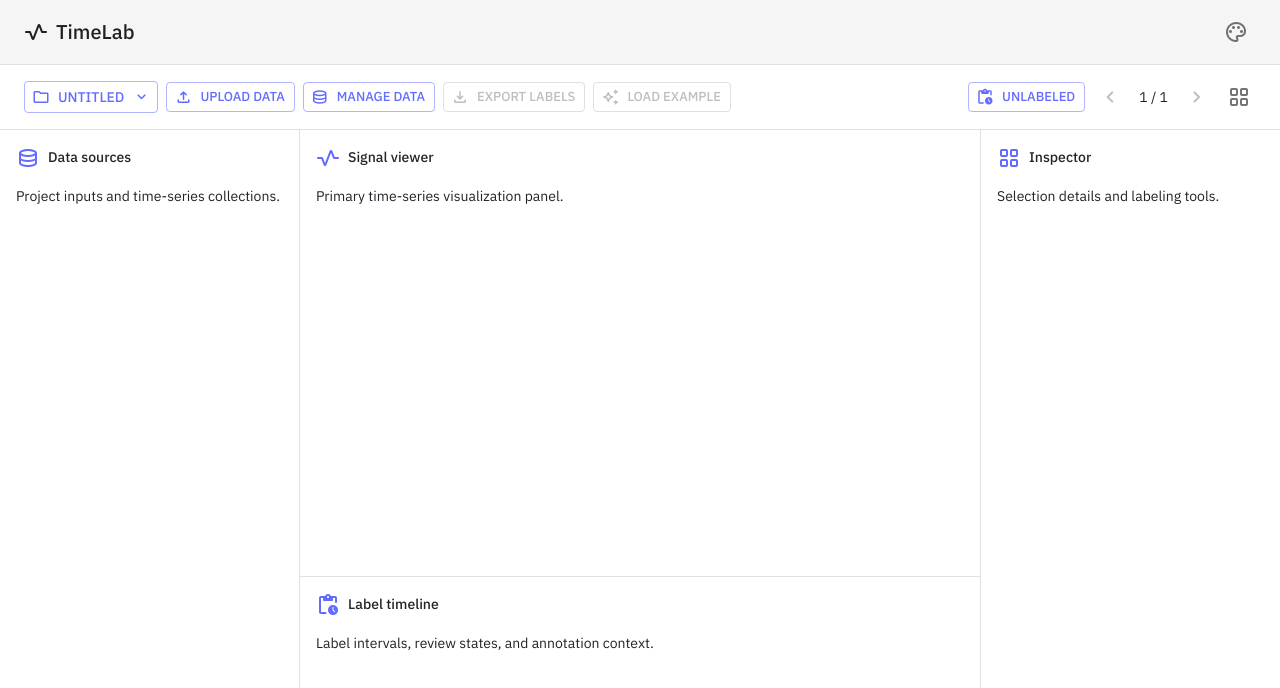
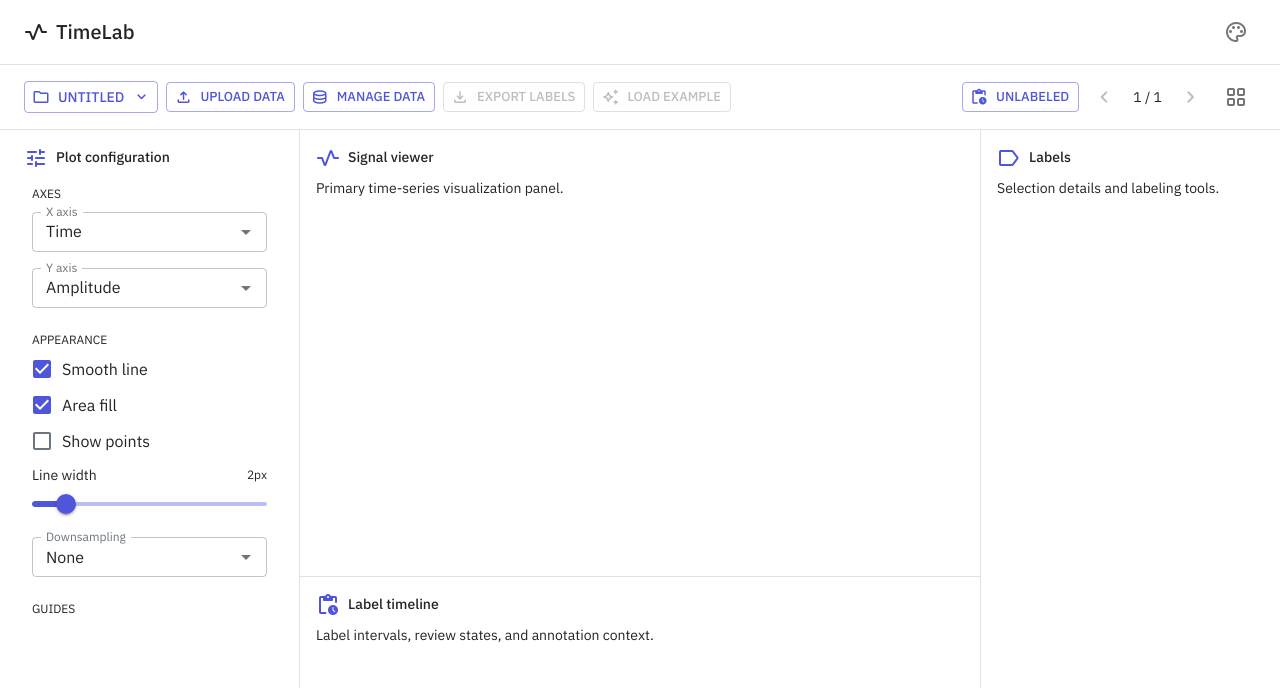
Before and after one commit to Eoic/TimeLabReact, a React (Vite) app: page / in a window 1280 px wide. Shown: the top 688 px of the page. Built offline with nearby package versions, Linux system fonts and the light colour scheme.

Commit message:
feat: add FormCheckbox component and integrate into PlotConfiguration; update ProjectDialog and ProjectManager for improved project handling; enhance theme customization in MuiThemeBridge

```diff
--- /dev/null
+++ b/src/components/FormCheckbox.tsx
@@ -0,0 +1,20 @@
+import Checkbox from '@mui/material/Checkbox';
+import FormControlLabel from '@mui/material/FormControlLabel';
+
+type FormCheckboxProps = {
+  label: string;
+  isChecked: boolean;
+  onChange: (isChecked: boolean) => void;
+};
+
+export function FormCheckbox({ label, isChecked, onChange }: FormCheckboxProps) {
+  return (
+    <FormControlLabel
+      control={
+        <Checkbox checked={isChecked} onChange={(event) => onChange(event.target.checked)} sx={{ ml: -0.25, p: 0 }} />
+      }
+      label={label}
+      sx={{ alignItems: 'center', gap: 1, ml: 0, mr: 0 }}
+    />
+  );
+}
--- a/src/components/Header.tsx
+++ b/src/components/Header.tsx
@@ -31,8 +31,11 @@ export function Header() {
       elevation={0}
       position="static"
       sx={{
+        bgcolor: 'background.paper',
         borderBottom: 1,
         borderColor: 'divider',
+        color: 'text.primary',
+        flexShrink: 0,
       }}
     >
       <Toolbar
--- a/src/components/MaterialSymbol.tsx
+++ b/src/components/MaterialSymbol.tsx
@@ -3,6 +3,7 @@ import Icon from '@mui/material/Icon';
 export type MaterialSymbolName =
   | 'add'
   | 'auto_awesome'
+  | 'check'
   | 'chevron_left'
   | 'chevron_right'
   | 'delete'
@@ -14,8 +15,10 @@ export type MaterialSymbolName =
   | 'grid_view'
   | 'hourglass_empty'
   | 'keyboard_arrow_down'
+  | 'label'
   | 'palette'
   | 'pending_actions'
+  | 'tune'
   | 'upload'
   | 'vital_signs'
   | 'database';
--- /dev/null
+++ b/src/components/PlotConfiguration.tsx
@@ -0,0 +1,141 @@
+import Box from '@mui/material/Box';
+import Slider from '@mui/material/Slider';
+import Stack from '@mui/material/Stack';
+import Typography from '@mui/material/Typography';
+import { useState } from 'react';
+import { FormCheckbox } from './FormCheckbox';
+import { SearchableDropdown } from './SearchableDropdown';
+import type { SearchableDropdownOption } from './SearchableDropdown';
+
+type PlotAxis = 'amplitude' | 'sampleIndex' | 'time';
+type Downsampling = 'average' | 'lttb' | 'max' | 'none';
+
+type PlotConfigSectionProps = {
+  children?: React.ReactNode;
+  title: string;
+};
+
+const axisOptions: [SearchableDropdownOption<PlotAxis>, ...SearchableDropdownOption<PlotAxis>[]] = [
+  {
+    label: 'Time',
+    value: 'time',
+  },
+  {
+    label: 'Sample index',
+    value: 'sampleIndex',
+  },
+  {
+    label: 'Amplitude',
+    value: 'amplitude',
+  },
+];
+
+const downsamplingOptions: [SearchableDropdownOption<Downsampling>, ...SearchableDropdownOption<Downsampling>[]] = [
+  {
+    label: 'None',
+    value: 'none',
+  },
+  {
+    label: 'LTTB (quality)',
+    value: 'lttb',
+  },
+  {
+    label: 'Average',
+    value: 'average',
+  },
+  {
+    label: 'Max',
+    value: 'max',
+  },
+];
+
+function PlotConfigSection({ children, title }: PlotConfigSectionProps) {
+  return (
+    <Box component="section" sx={{ px: 1 }}>
+      <Typography component="h3" sx={{ mb: children ? 0.2 : 0 }} variant="overline">
+        {title}
+      </Typography>
+      {children}
+    </Box>
+  );
+}
+
+export function PlotConfiguration() {
+  const [xAxis, setXAxis] = useState<PlotAxis>('time');
+  const [yAxis, setYAxis] = useState<PlotAxis>('amplitude');
+  const [downsampling, setDownsampling] = useState<Downsampling>('none');
+  const [isSmoothLineEnabled, setIsSmoothLineEnabled] = useState(true);
+  const [isAreaFillEnabled, setIsAreaFillEnabled] = useState(true);
+  const [isShowPointsEnabled, setIsShowPointsEnabled] = useState(false);
+  const [lineWidth, setLineWidth] = useState(2);
+
+  return (
+    <Stack spacing={2}>
+      <PlotConfigSection title="Axes">
+        <Stack spacing={2}>
+          <SearchableDropdown label="X axis" onChange={setXAxis} options={axisOptions} value={xAxis} />
+          <SearchableDropdown label="Y axis" onChange={setYAxis} options={axisOptions} value={yAxis} />
+        </Stack>
+      </PlotConfigSection>
+
+      <PlotConfigSection title="Appearance">
+        <Stack spacing={1.5}>
+          <FormCheckbox
+            isChecked={isSmoothLineEnabled}
+            label="Smooth line"
+            onChange={(isChecked) => setIsSmoothLineEnabled(isChecked)}
+          />
+
+          <FormCheckbox
+            isChecked={isAreaFillEnabled}
+            label="Area fill"
+            onChange={(isChecked) => setIsAreaFillEnabled(isChecked)}
+          />
+
+          <FormCheckbox
+            isChecked={isShowPointsEnabled}
+            label="Show points"
+            onChange={(isChecked) => setIsShowPointsEnabled(isChecked)}
+          />
+
+          <Box>
+            <Box
+              sx={{
+                alignItems: 'center',
+                display: 'flex',
+                justifyContent: 'space-between',
+                mb: 0.5,
+              }}
+            >
+              <Typography component="label" id="line-width-slider-label" variant="body2">
+                Line width
+              </Typography>
+              <Typography color="text.secondary" variant="caption">
+                {lineWidth}px
+              </Typography>
+            </Box>
+
+            <Slider
+              aria-labelledby="line-width-slider-label"
+              max={8}
+              min={1}
+              onChange={(_event, nextValue) => setLineWidth(Array.isArray(nextValue) ? nextValue[0] : nextValue)}
+              step={0.5}
+              value={lineWidth}
+              valueLabelDisplay="auto"
+            />
+          </Box>
+
+          <SearchableDropdown
+            label="Downsampling"
+            onChange={(value) => setDownsampling(value)}
+            options={downsamplingOptions}
+            value={downsampling}
+          />
+        </Stack>
+      </PlotConfigSection>
+
+      <PlotConfigSection title="Guides" />
+    </Stack>
+  );
+}
--- a/src/components/ProjectDialog.tsx
+++ b/src/components/ProjectDialog.tsx
@@ -3,12 +3,18 @@ import Dialog from '@mui/material/Dialog';
 import DialogActions from '@mui/material/DialogActions';
 import DialogContent from '@mui/material/DialogContent';
 import DialogTitle from '@mui/material/DialogTitle';
+import Stack from '@mui/material/Stack';
 import TextField from '@mui/material/TextField';
+
+type ProjectValues = {
+  title: string;
+  description: string;
+};
 
 type ProjectDialogProps = {
   id: string;
   title: string;
-  value: string;
+  values: ProjectValues;
   isOpen: boolean;
   onChange: React.ChangeEventHandler<HTMLInputElement | HTMLTextAreaElement>;
   onClose: VoidFunction;
@@ -16,12 +22,17 @@ type ProjectDialogProps = {
   onSave: VoidFunction;
 };
 
-export function ProjectDialog({ id, isOpen, onChange, onClose, onExited, onSave, title, value }: ProjectDialogProps) {
+export function ProjectDialog({ id, isOpen, onChange, onClose, onExited, onSave, title, values }: ProjectDialogProps) {
   function handleKeyDown(event: React.KeyboardEvent<HTMLDivElement>) {
     if (event.key !== 'Enter') {
       return;
     }
 
+    if (event.shiftKey || event.altKey || event.ctrlKey) {
+      return;
+    }
+
+    event.preventDefault();
     onSave();
   }
 
@@ -41,11 +52,22 @@ export function ProjectDialog({ id, isOpen, onChange, onClose, onExited, onSave,
     >
       <DialogTitle>{title}</DialogTitle>
       <DialogContent>
-        <TextField autoFocus fullWidth id={id} label="Project name" margin="dense" onChange={onChange} value={value} />
+        <Stack spacing={2} sx={{ pt: 1 }}>
+          <TextField name="title" autoFocus fullWidth id={id} label="Title" onChange={onChange} value={values.title} />
+          <TextField
+            name="description"
+            fullWidth
+            label="Description"
+            minRows={3}
+            multiline
+            onChange={onChange}
+            value={values.description}
+          />
+        </Stack>
       </DialogContent>
       <DialogActions>
         <Button onClick={onClose}>Cancel</Button>
-        <Button disabled={!value.trim()} onClick={onSave} variant="contained">
+        <Button disabled={!values.title.trim()} onClick={onSave} variant="contained">
           Save
         </Button>
       </DialogActions>
--- a/src/components/ProjectManager.tsx
+++ b/src/components/ProjectManager.tsx
@@ -15,7 +15,8 @@ import { ProjectDialog } from './ProjectDialog';
 
 type Project = {
   id: string;
-  name: string;
+  title: string;
+  description: string;
 };
 
 type ProjectDialogMode = 'create' | 'rename';
@@ -28,7 +29,8 @@ type ProjectDialogState = {
 
 const defaultProject: Project = {
   id: 'default',
-  name: 'Untitled',
+  title: 'Untitled',
+  description: '',
 };
 
 export function ProjectManager() {
@@ -37,7 +39,7 @@ export function ProjectManager() {
   const [selectedProjectId, setSelectedProjectId] = useState(defaultProject.id);
   const [anchorElement, setAnchorElement] = useState<HTMLElement | null>(null);
   const [projectDialog, setProjectDialog] = useState<ProjectDialogState | null>(null);
-  const [draftName, setDraftName] = useState('');
+  const [draftState, setDraftState] = useState<Omit<Project, 'id'>>({ title: '', description: '' });
   const [isDeleteDialogOpen, setIsDeleteDialogOpen] = useState(false);
 
   const selectedProject = useMemo(
@@ -57,7 +59,7 @@ export function ProjectManager() {
   };
 
   const openCreateDialog = () => {
-    setDraftName('');
+    setDraftState({ title: '', description: '' });
 
     setProjectDialog({
       isOpen: true,
@@ -69,7 +71,10 @@ export function ProjectManager() {
   };
 
   const openRenameDialog = () => {
-    setDraftName(selectedProject.name);
+    setDraftState({
+      title: selectedProject.title,
+      description: selectedProject.description,
+    });
 
     setProjectDialog({
       isOpen: true,
@@ -98,13 +103,14 @@ export function ProjectManager() {
 
   const resetProjectDialog = () => {
     setProjectDialog(null);
-    setDraftName('');
+    setDraftState({ title: '', description: '' });
   };
 
   const saveProjectDialog = () => {
-    const trimmedName = draftName.trim();
+    const title = draftState.title.trim();
+    const description = draftState.description;
 
-    if (!trimmedName) {
+    if (!title) {
       return;
     }
 
@@ -112,11 +118,16 @@ export function ProjectManager() {
       return;
     }
 
+    const projectData = {
+      title,
+      description,
+    };
+
     switch (projectDialog.mode) {
       case 'create': {
         const newProject = {
           id: crypto.randomUUID(),
-          name: trimmedName,
+          ...projectData,
         };
 
         setProjects((currentProjects) => [...currentProjects, newProject]);
@@ -126,7 +137,7 @@ export function ProjectManager() {
       case 'rename': {
         setProjects((currentProjects) =>
           currentProjects.map((project) =>
-            project.id === selectedProject.id ? { ...project, name: trimmedName } : project,
+            project.id === selectedProject.id ? { ...project, ...projectData } : project,
           ),
         );
 
@@ -176,7 +187,7 @@ export function ProjectManager() {
         variant="outlined"
       >
         <Typography component="span" noWrap variant="button">
-          {selectedProject.name}
+          {selectedProject.title}
         </Typography>
       </Button>
 
@@ -205,7 +216,7 @@ export function ProjectManager() {
             }}
             selected={project.id === selectedProject.id}
           >
-            {project.name}
+            {project.title}
           </MenuItem>
         ))}
 
@@ -231,9 +242,14 @@ export function ProjectManager() {
 
       <ProjectDialog
         id={nameInputId}
-        value={draftName}
         isOpen={projectDialog?.isOpen ?? false}
-        onChange={(event) => setDraftName(event.target.value)}
+        onChange={(event) =>
+          setDraftState({
+            ...draftState,
+            [event.target.name]: event.target.value,
+          })
+        }
+        values={draftState}
         onClose={closeProjectDialog}
         onExited={resetProjectDialog}
         onSave={saveProjectDialog}
@@ -250,7 +266,7 @@ export function ProjectManager() {
         <DialogTitle>Delete project</DialogTitle>
         <DialogContent>
           <DialogContentText>
-            Delete {selectedProject.name}? This removes the project from this session.
+            Delete {selectedProject.title}? This removes the project from this session.
           </DialogContentText>
         </DialogContent>
         <DialogActions>
--- /dev/null
+++ b/src/components/SearchableDropdown.tsx
@@ -0,0 +1,76 @@
+import Autocomplete from '@mui/material/Autocomplete';
+import Box from '@mui/material/Box';
+import TextField from '@mui/material/TextField';
+import { MaterialSymbol } from './MaterialSymbol';
+
+export type SearchableDropdownOption<TValue extends string = string> = {
+  label: string;
+  value: TValue;
+};
+
+type SearchableDropdownProps<TValue extends string> = {
+  label: string;
+  onChange: (value: TValue) => void;
+  options: readonly [SearchableDropdownOption<TValue>, ...SearchableDropdownOption<TValue>[]];
+  value: TValue;
+};
+
+export function SearchableDropdown<TValue extends string>({
+  label,
+  onChange,
+  options,
+  value,
+}: SearchableDropdownProps<TValue>) {
+  const selectedOption = options.find((option) => option.value === value) ?? options[0];
+
+  return (
+    <Autocomplete<SearchableDropdownOption<TValue>, false, true, false>
+      disableClearable
+      fullWidth
+      getOptionLabel={(option) => option.label}
+      isOptionEqualToValue={(option, selectedValue) => option.value === selectedValue.value}
+      onChange={(_event, option) => onChange(option.value)}
+      options={options}
+      renderInput={(params) => <TextField {...params} label={label} />}
+      renderOption={(optionProps, option, { selected }) => (
+        <Box
+          component="li"
+          {...optionProps}
+          sx={{
+            alignItems: 'center',
+            display: 'flex',
+            gap: 1,
+          }}
+        >
+          <Box
+            aria-hidden
+            sx={{
+              color: 'primary.main',
+              display: 'flex',
+              visibility: selected ? 'visible' : 'hidden',
+              width: 24,
+            }}
+          >
+            <MaterialSymbol name="check" />
+          </Box>
+          {option.label}
+        </Box>
+      )}
+      size="small"
+      slotProps={{
+        paper: {
+          elevation: 8,
+          sx: {
+            border: 1,
+            borderColor: 'divider',
+            boxShadow: (theme) =>
+              theme.palette.mode === 'dark'
+                ? '0 16px 40px rgba(0, 0, 0, 0.72), 0 0 0 1px rgba(255, 255, 255, 0.04)'
+                : theme.shadows[8],
+          },
+        },
+      }}
+      value={selectedOption}
+    />
+  );
+}
--- a/src/components/SecondaryHeader.tsx
+++ b/src/components/SecondaryHeader.tsx
@@ -131,6 +131,8 @@ function PageNavigation() {
 }
 
 function ContextActions() {
+  const itemBrowserTitle = 'Browse labeled items';
+
   return (
     <Box
       sx={{
@@ -167,9 +169,11 @@ function ContextActions() {
 
       <PageNavigation />
 
-      <IconButton aria-label="Open panel layout" size="small">
-        <MaterialSymbol name="grid_view" />
-      </IconButton>
+      <Tooltip title={itemBrowserTitle}>
+        <IconButton aria-label={itemBrowserTitle} size="medium">
+          <MaterialSymbol name="grid_view" />
+        </IconButton>
+      </Tooltip>
     </Box>
   );
 }
@@ -182,22 +186,24 @@ export function SecondaryHeader() {
         bgcolor: 'background.paper',
         borderBottom: 1,
         borderColor: 'divider',
+        flexShrink: 0,
+        overflowX: 'auto',
       }}
     >
       <Toolbar
         sx={{
           alignItems: 'center',
           display: 'flex',
-          flexWrap: 'wrap',
+          flexWrap: 'nowrap',
           columnGap: {
             lg: 2,
             xs: 1,
           },
           justifyContent: 'space-between',
           minHeight: 'auto',
-          minWidth: 0,
+          minWidth: '100%',
           py: 1,
-          rowGap: 1,
+          width: 'max-content',
         }}
       >
         <PrimaryActions />
--- a/src/components/WorkspaceLayout.tsx
+++ b/src/components/WorkspaceLayout.tsx
@@ -1,6 +1,7 @@
 import Box from '@mui/material/Box';
 import Typography from '@mui/material/Typography';
 import { MaterialSymbol } from './MaterialSymbol';
+import { PlotConfiguration } from './PlotConfiguration';
 import type { MaterialSymbolName } from './MaterialSymbol';
 
 type PanelHeaderProps = {
@@ -11,6 +12,7 @@ type PanelHeaderProps = {
 type WorkspacePanelProps = PanelHeaderProps & {
   children?: React.ReactNode;
   component?: 'aside' | 'section';
+  hasToolbarGutters?: boolean;
 };
 
 function PanelHeader({ icon, title }: PanelHeaderProps) {
@@ -20,7 +22,7 @@ function PanelHeader({ icon, title }: PanelHeaderProps) {
         alignItems: 'center',
         display: 'flex',
         gap: 1,
-        mb: 2,
+        mb: 1,
         minWidth: 0,
       }}
     >
@@ -40,7 +42,13 @@ function PanelHeader({ icon, title }: PanelHeaderProps) {
   );
 }
 
-function WorkspacePanel({ children, component = 'section', icon, title }: WorkspacePanelProps) {
+function WorkspacePanel({
+  children,
+  component = 'section',
+  hasToolbarGutters = false,
+  icon,
+  title,
+}: WorkspacePanelProps) {
   return (
     <Box
       component={component}
@@ -59,7 +67,17 @@ function WorkspacePanel({ children, component = 'section', icon, title }: Worksp
           lg: 'auto',
           xs: 'visible',
         },
-        p: {
+        px: hasToolbarGutters
+          ? {
+              sm: 3,
+              xs: 2,
+            }
+          : {
+              sm: 3,
+              lg: 2,
+              xs: 2,
+            },
+        py: {
           lg: 2,
           xs: 1.5,
         },
@@ -186,10 +204,8 @@ export function WorkspaceLayout() {
           minWidth: 0,
         }}
       >
-        <WorkspacePanel component="aside" icon="database" title="Data sources">
-          <Typography color="text.secondary" variant="body2">
-            Project inputs and time-series collections.
-          </Typography>
+        <WorkspacePanel component="aside" hasToolbarGutters icon="tune" title="Plot configuration">
+          <PlotConfiguration />
         </WorkspacePanel>
       </Box>
 
@@ -215,7 +231,7 @@ export function WorkspaceLayout() {
           minWidth: 0,
         }}
       >
-        <WorkspacePanel component="aside" icon="grid_view" title="Inspector">
+        <WorkspacePanel component="aside" icon="label" title="Labels">
           <Typography color="text.secondary" variant="body2">
             Selection details and labeling tools.
           </Typography>
--- a/src/styles/main.scss
+++ b/src/styles/main.scss
@@ -1,7 +1,7 @@
 @use 'sass:map';
 
 @import url('https://fonts.googleapis.com/css2?family=IBM+Plex+Sans:wght@400;500;600;700&display=swap');
-@import url('https://fonts.googleapis.com/css2?family=Material+Symbols+Rounded:opsz,wght,FILL,GRAD@20..48,100..700,0..1,-50..200&icon_names=add,auto_awesome,chevron_left,chevron_right,database,delete,done_all,download,edit,folder,folder_open,grid_view,hourglass_empty,keyboard_arrow_down,palette,pending_actions,upload,vital_signs');
+@import url('https://fonts.googleapis.com/css2?family=Material+Symbols+Rounded:opsz,wght,FILL,GRAD@20..48,100..700,0..1,-50..200&icon_names=add,auto_awesome,check,chevron_left,chevron_right,database,delete,done_all,download,edit,folder,folder_open,grid_view,hourglass_empty,keyboard_arrow_down,label,palette,pending_actions,tune,upload,vital_signs');
 
 $themes: (
   light: (
--- a/src/theme/MuiThemeBridge.tsx
+++ b/src/theme/MuiThemeBridge.tsx
@@ -18,6 +18,10 @@ const themePalette: Record<
     };
     divider: string;
     mode: 'dark' | 'light';
+    primary: {
+      contrastText: string;
+      main: string;
+    };
     text: {
       primary: string;
       secondary: string;
@@ -31,6 +35,10 @@ const themePalette: Record<
       paper: '#ffffff',
     },
     divider: '#dee2e6',
+    primary: {
+      main: '#4f56d9',
+      contrastText: '#ffffff',
+    },
     text: {
       primary: '#212529',
       secondary: '#6c757d',
@@ -43,6 +51,10 @@ const themePalette: Record<
       paper: '#242424',
     },
     divider: '#404040',
+    primary: {
+      main: '#8ea2ff',
+      contrastText: '#0b1020',
+    },
     text: {
       primary: '#ffffff',
       secondary: 'rgba(255, 255, 255, 0.6)',
@@ -55,6 +67,10 @@ const themePalette: Record<
       paper: '#0a0a0a',
     },
     divider: '#2a2a2a',
+    primary: {
+      main: '#a78bfa',
+      contrastText: '#14091f',
+    },
     text: {
       primary: '#ffffff',
       secondary: 'rgba(255, 255, 255, 0.7)',
@@ -71,9 +87,7 @@ export function MuiThemeBridge({ children }: MuiThemeBridgeProps) {
     return createTheme({
       palette: {
         mode: palette.mode,
-        primary: {
-          main: '#646cff',
-        },
+        primary: palette.primary,
         background: palette.background,
         divider: palette.divider,
         text: palette.text,
@@ -103,6 +117,22 @@ export function MuiThemeBridge({ children }: MuiThemeBridgeProps) {
             baseClassName: 'material-symbols-rounded',
           },
         },
+        MuiOutlinedInput: {
+          styleOverrides: {
+            root: {
+              '&.Mui-focused .MuiOutlinedInput-notchedOutline': {
+                borderWidth: 2,
+              },
+            },
+          },
+        },
+        MuiPaper: {
+          styleOverrides: {
+            root: {
+              backgroundImage: 'none',
+            },
+          },
+        },
       },
     });
   }, [resolvedTheme]);
```
